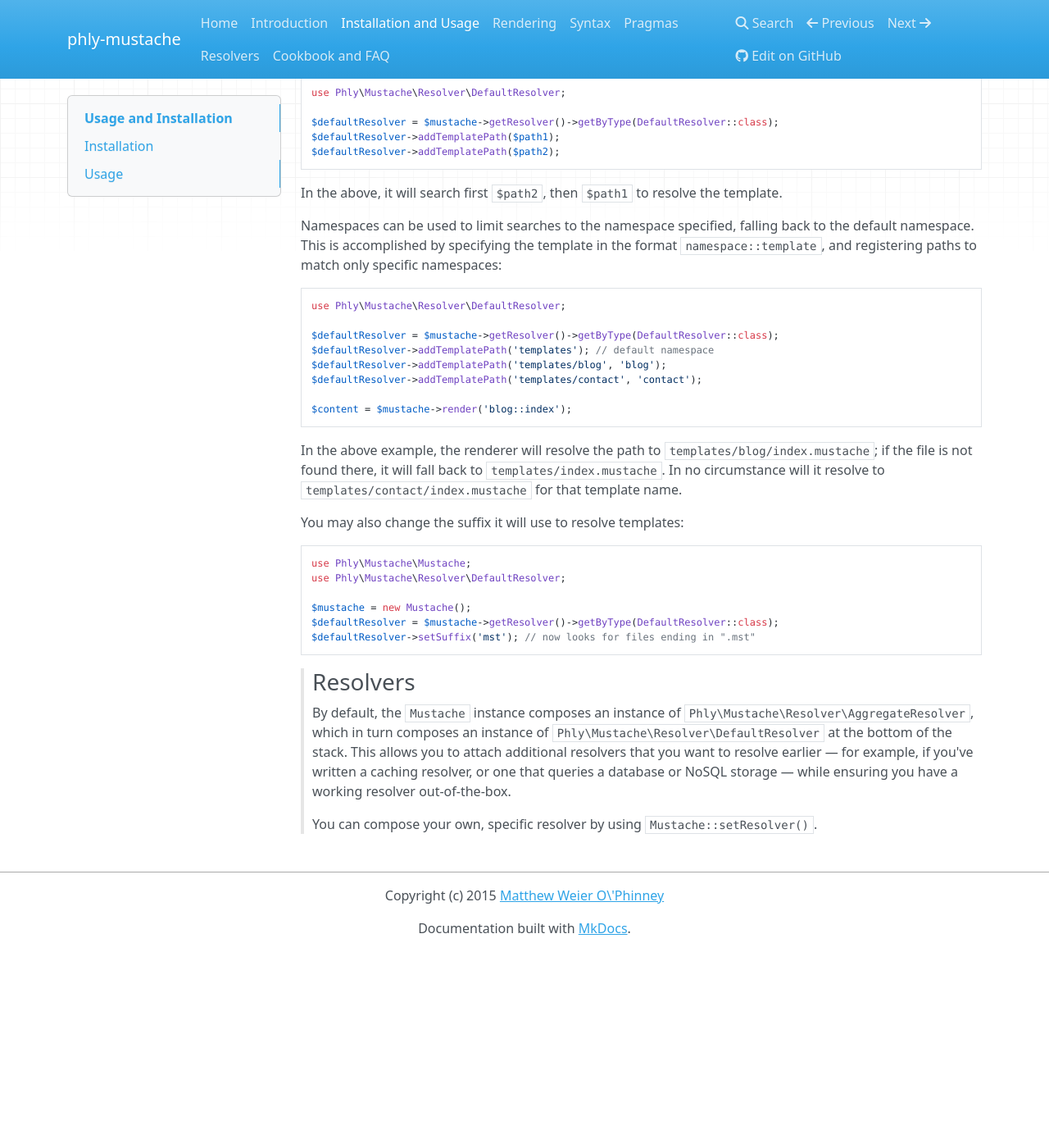
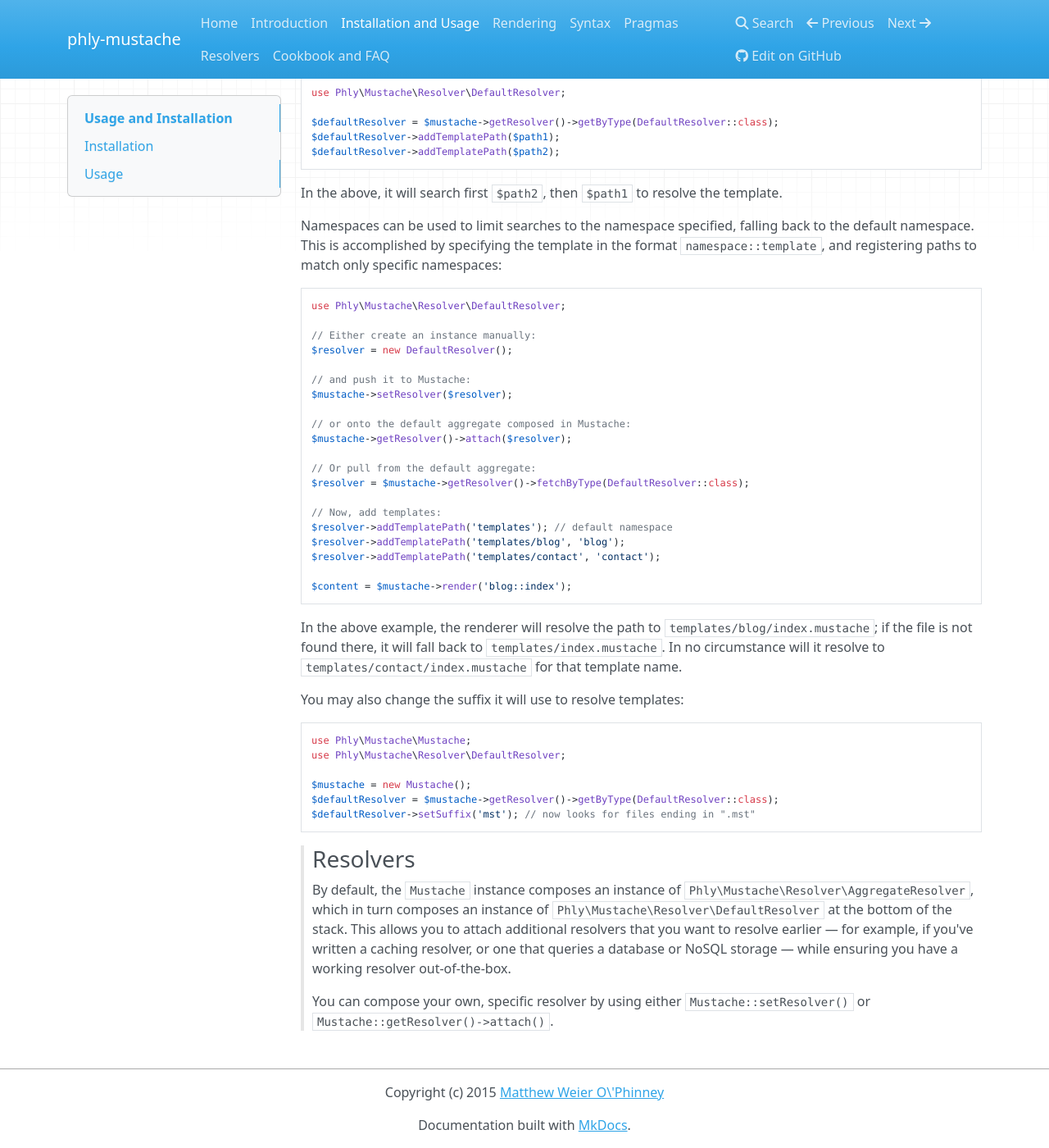
Before and after one commit to phly/phly_mustache, an MkDocs documentation site: the page built from doc/book/usage.md, in a window 1280 px wide and 1400 px high, scrolled down 712 px. Shown: the whole window at 82% size. Built offline with MkDocs 1.6.1, drawn with Linux system fonts in a browser that asks for light colours; nearby versions of some CDN libraries; old or Windows-style settings are respelled for this version of MkDocs; before the commit the page ends 1872 px from its top, so only the background shows below that.

Commit message:
Demonstrate using AggregateResolver::attach
- instead of necessarily pulling by type or replacing the resolver entirely

````diff
--- a/doc/book/usage.md
+++ b/doc/book/usage.md
@@ -53,10 +53,22 @@
 ```php
 use Phly\Mustache\Resolver\DefaultResolver;
 
-$defaultResolver = $mustache->getResolver()->getByType(DefaultResolver::class);
-$defaultResolver->addTemplatePath('templates'); // default namespace
-$defaultResolver->addTemplatePath('templates/blog', 'blog');
-$defaultResolver->addTemplatePath('templates/contact', 'contact');
+// Either create an instance manually:
+$resolver = new DefaultResolver();
+
+// and push it to Mustache:
+$mustache->setResolver($resolver);
+
+// or onto the default aggregate composed in Mustache:
+$mustache->getResolver()->attach($resolver);
+
+// Or pull from the default aggregate:
+$resolver = $mustache->getResolver()->fetchByType(DefaultResolver::class);
+
+// Now, add templates:
+$resolver->addTemplatePath('templates'); // default namespace
+$resolver->addTemplatePath('templates/blog', 'blog');
+$resolver->addTemplatePath('templates/contact', 'contact');
 
 $content = $mustache->render('blog::index');
 ```
@@ -87,5 +99,5 @@
 > database or NoSQL storage — while ensuring you have a working resolver
 > out-of-the-box.
 >
-> You can compose your own, specific resolver by using
-> `Mustache::setResolver()`.
+> You can compose your own, specific resolver by using either
+> `Mustache::setResolver()` or `Mustache::getResolver()->attach()`.
````
Also changed, not shown: README.md (+12 -1 lines), TODO.md (+10 -7 lines), doc/book/resolvers.md (+6 -1 lines).
